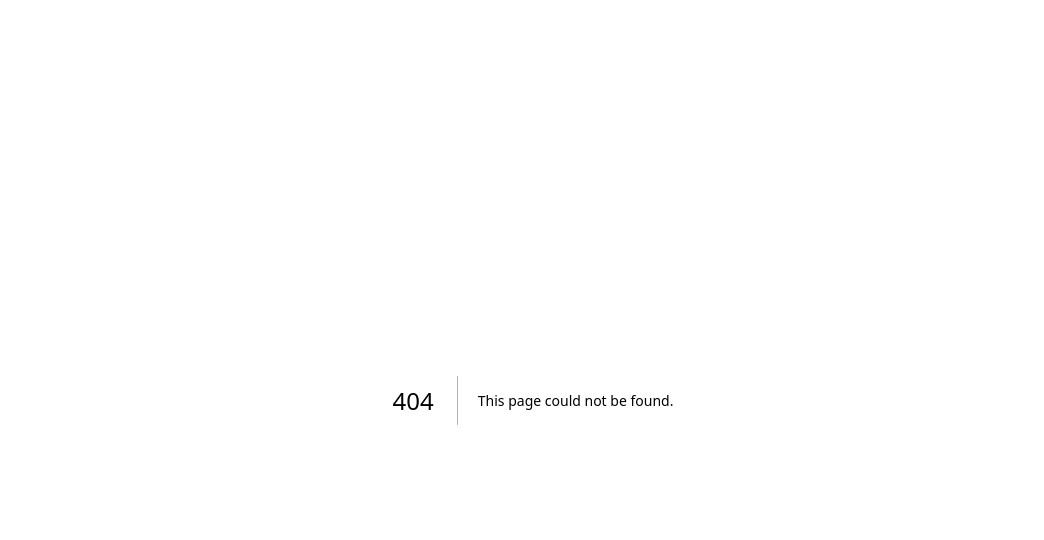
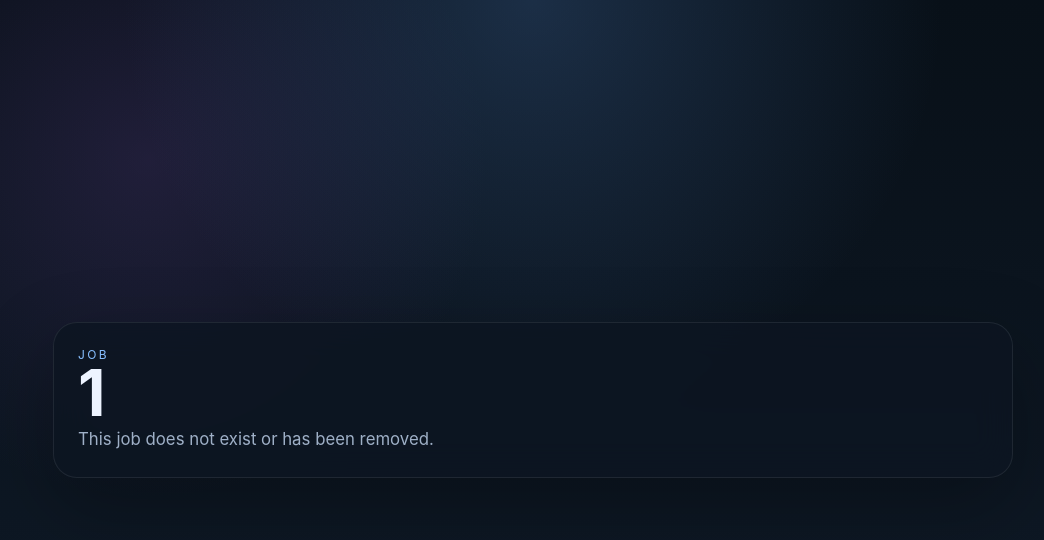
Before and after one commit to Anticlimax/video-generator, a Next.js app: page /jobs/1 in a window 1280 px wide. Before the commit this address had no page. Shown: the top 540 px of the page, without its empty margins (107-1151 px from the left). Built offline with nearby package versions, Linux system fonts and the light colour scheme.

Commit message:
feat: add job detail web page

```diff
--- a/app/globals.css
+++ b/app/globals.css
@@ -113,3 +113,122 @@ h1 {
   font-weight: 700;
   cursor: pointer;
 }
+
+.shell--detail {
+  align-items: start;
+}
+
+.hero--detail {
+  width: min(1100px, 100%);
+}
+
+.card--detail-header {
+  display: grid;
+  gap: 10px;
+}
+
+.job-meta {
+  margin: 0;
+  color: var(--muted);
+  font-size: 0.92rem;
+}
+
+.job-panel {
+  display: grid;
+  gap: 18px;
+}
+
+.job-panel__header {
+  display: flex;
+  justify-content: space-between;
+  gap: 16px;
+  align-items: center;
+}
+
+.job-panel h2 {
+  margin: 6px 0 0;
+  font-size: clamp(1.35rem, 2vw, 2rem);
+}
+
+.job-badge {
+  padding: 8px 12px;
+  border-radius: 999px;
+  font-size: 0.8rem;
+  text-transform: uppercase;
+  letter-spacing: 0.14em;
+  border: 1px solid var(--border);
+}
+
+.job-badge--queued,
+.job-badge--running {
+  background: rgba(136, 191, 255, 0.12);
+  color: var(--accent-strong);
+}
+
+.job-badge--completed {
+  background: rgba(109, 214, 161, 0.12);
+  color: #b4f1cf;
+}
+
+.job-badge--failed {
+  background: rgba(255, 129, 129, 0.12);
+  color: #ffb0b0;
+}
+
+.job-progress {
+  height: 12px;
+  border-radius: 999px;
+  background: rgba(255, 255, 255, 0.06);
+  overflow: hidden;
+}
+
+.job-progress__bar {
+  height: 100%;
+  border-radius: inherit;
+  background: linear-gradient(90deg, #8dc4ff, #e1efff);
+}
+
+.job-stats {
+  display: grid;
+  grid-template-columns: repeat(2, minmax(0, 1fr));
+  gap: 14px;
+  margin: 0;
+}
+
+.job-stats div,
+.job-result__row {
+  display: grid;
+  gap: 6px;
+}
+
+.job-stats dt,
+.job-result__row dt {
+  color: var(--muted);
+  font-size: 0.82rem;
+  text-transform: uppercase;
+  letter-spacing: 0.12em;
+}
+
+.job-stats dd,
+.job-result__row dd {
+  margin: 0;
+  color: var(--text);
+}
+
+.job-result {
+  display: grid;
+  gap: 16px;
+  margin: 0;
+}
+
+.job-result code {
+  display: block;
+  padding: 10px 12px;
+  border-radius: 12px;
+  background: rgba(255, 255, 255, 0.04);
+  overflow-wrap: anywhere;
+}
+
+.job-result__link a {
+  color: var(--accent-strong);
+}
--- /dev/null
+++ b/app/jobs/[id]/page.tsx
@@ -0,0 +1,49 @@
+import path from "node:path";
+
+import { createJobStore } from "../../../src/server/jobs/job-store.js";
+import JobResultCard from "../../../components/job-result-card";
+import JobStatusCard from "../../../components/job-status-card";
+
+type JobDetailPageProps = {
+  params: {
+    id: string;
+  };
+};
+
+const store = createJobStore({
+  rootDir: path.join(process.cwd(), "jobs")
+});
+
+export default async function JobDetailPage({ params }: JobDetailPageProps) {
+  const job = await store.getById(params.id);
+
+  if (!job) {
+    return (
+      <main className="shell">
+        <section className="card">
+          <p className="eyebrow">Job</p>
+          <h1>{params.id}</h1>
+          <p className="lede">This job does not exist or has been removed.</p>
+        </section>
+      </main>
+    );
+  }
+
+  return (
+    <main className="shell shell--detail">
+      <section className="hero hero--detail">
+        <div className="card card--detail-header">
+          <p className="eyebrow">Job</p>
+          <h1>{job.theme}</h1>
+          <p className="lede">
+            {job.style} · {Math.round(job.durationTargetSec)}s · {job.provider}
+          </p>
+          <p className="job-meta">ID: {job.id}</p>
+        </div>
+
+        <JobStatusCard job={job} />
+        <JobResultCard job={job} />
+      </section>
+    </main>
+  );
+}
--- /dev/null
+++ b/components/job-result-card.tsx
@@ -0,0 +1,52 @@
+type JobResultCardProps = {
+  job: {
+    coverImagePath?: string | null;
+    masterAudioPath?: string | null;
+    finalVideoPath?: string | null;
+    youtubeUrl?: string | null;
+    youtubeVideoId?: string | null;
+  };
+};
+
+function ResultRow({ label, value }: { label: string; value: string | null | undefined }) {
+  if (!value) {
+    return null;
+  }
+
+  return (
+    <div className="job-result__row">
+      <dt>{label}</dt>
+      <dd>
+        <code>{value}</code>
+      </dd>
+    </div>
+  );
+}
+
+export default function JobResultCard({ job }: JobResultCardProps) {
+  return (
+    <section className="card job-panel">
+      <div className="job-panel__header">
+        <div>
+          <p className="eyebrow">Result</p>
+          <h2>Artifacts</h2>
+        </div>
+      </div>
+
+      <dl className="job-result">
+        <ResultRow label="Cover image" value={job.coverImagePath} />
+        <ResultRow label="Master audio" value={job.masterAudioPath} />
+        <ResultRow label="Final video" value={job.finalVideoPath} />
+        <ResultRow label="YouTube video id" value={job.youtubeVideoId} />
+      </dl>
+
+      {job.youtubeUrl ? (
+        <p className="job-result__link">
+          <a href={job.youtubeUrl} target="_blank" rel="noreferrer">
+            Open YouTube video
+          </a>
+        </p>
+      ) : null}
+    </section>
+  );
+}
--- /dev/null
+++ b/components/job-status-card.tsx
@@ -0,0 +1,74 @@
+type JobStatusCardProps = {
+  job: {
+    status: string;
+    stage: string;
+    progress: number;
+    createdAt: string;
+    updatedAt: string;
+    durationTargetSec: number;
+    masterDurationSec?: number | null;
+    provider?: string | null;
+  };
+};
+
+function formatTimestamp(value: string) {
+  const date = new Date(value);
+  if (Number.isNaN(date.getTime())) {
+    return value;
+  }
+  return date.toLocaleString();
+}
+
+function clampProgress(progress: number) {
+  if (!Number.isFinite(progress)) {
+    return 0;
+  }
+  return Math.max(0, Math.min(100, Math.round(progress)));
+}
+
+export default function JobStatusCard({ job }: JobStatusCardProps) {
+  const progress = clampProgress(job.progress);
+
+  return (
+    <section className="card job-panel">
+      <div className="job-panel__header">
+        <div>
+          <p className="eyebrow">Status</p>
+          <h2>{job.stage}</h2>
+        </div>
+        <span className={`job-badge job-badge--${job.status}`}>{job.status}</span>
+      </div>
+
+      <div className="job-progress" aria-label={`Progress ${progress}%`}>
+        <div className="job-progress__bar" style={{ width: `${progress}%` }} />
+      </div>
+
+      <dl className="job-stats">
+        <div>
+          <dt>Progress</dt>
+          <dd>{progress}%</dd>
+        </div>
+        <div>
+          <dt>Duration</dt>
+          <dd>{Math.round(job.durationTargetSec)}s</dd>
+        </div>
+        <div>
+          <dt>Master</dt>
+          <dd>{job.masterDurationSec ? `${Math.round(job.masterDurationSec)}s` : "auto"}</dd>
+        </div>
+        <div>
+          <dt>Provider</dt>
+          <dd>{job.provider || "mock"}</dd>
+        </div>
+        <div>
+          <dt>Created</dt>
+          <dd>{formatTimestamp(job.createdAt)}</dd>
+        </div>
+        <div>
+          <dt>Updated</dt>
+          <dd>{formatTimestamp(job.updatedAt)}</dd>
+        </div>
+      </dl>
+    </section>
+  );
+}
```
Also changed, not shown: 1 other file (tests, documents, lock files or other folders).
